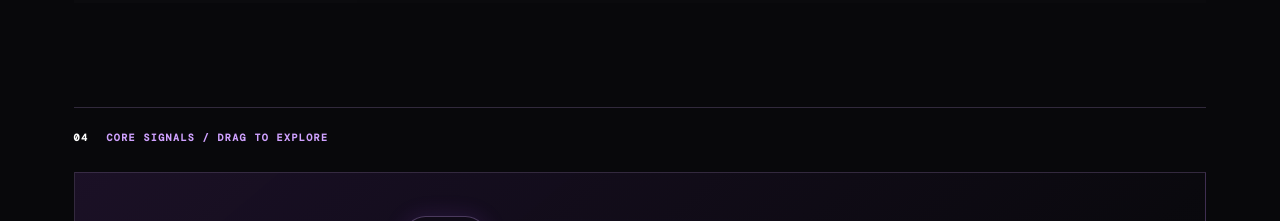
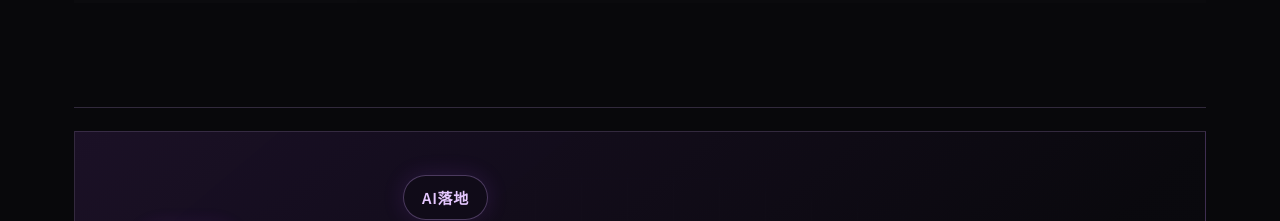
Before and after one commit to Unwikl6617/wangyin-portfolio, a React (Vite) app: page / in a window 1280 px wide. Shown: the part 5680-5901 px from the top of the page. Built offline with nearby package versions, Linux system fonts and the light colour scheme; a web font is replaced by a local one.

Commit message:
Remove skill convergence micro heading

```diff
--- a/src/main.jsx
+++ b/src/main.jsx
@@ -75,7 +75,6 @@ function SkillConvergence() {
     }, 760)
   }
   return <div className="skill-convergence" aria-label="能力关键词汇聚互动区域">
-    <div className="skill-convergence-intro"><span>04</span><p>CORE SIGNALS / DRAG TO EXPLORE</p></div>
     <div className="skill-field" onPointerMove={(event) => { const bounds = event.currentTarget.getBoundingClientRect(); event.currentTarget.style.setProperty('--grid-x', `${((event.clientX - bounds.left - bounds.width / 2) * .045).toFixed(1)}px`); event.currentTarget.style.setProperty('--grid-y', `${((event.clientY - bounds.top - bounds.height / 2) * .045).toFixed(1)}px`) }}><div className="skill-field-grid" aria-hidden="true" />
       {skillSignals.map((signal) => {
         const position = positions[signal.id]
--- a/src/style.css
+++ b/src/style.css
@@ -621,7 +621,7 @@ body { background: #08080b; }
 .skill-convergence-intro { display:flex; align-items:center; gap:18px; color:#cfa1ff; font:600 10px 'DM Mono',sans-serif; letter-spacing:.14em; }
 .skill-convergence-intro span { color:#fff; }
 .skill-convergence-intro p { margin:0; }
-.skill-field { position:relative; min-height:610px; margin-top:28px; overflow:hidden; isolation:isolate; border:1px solid rgba(213,171,255,.2); background:radial-gradient(circle at 50% 50%,rgba(144,63,221,.2),transparent 18%),linear-gradient(140deg,rgba(30,18,43,.86),rgba(10,9,14,.98) 62%); }
+.skill-field { position:relative; min-height:610px; margin-top:0; overflow:hidden; isolation:isolate; border:1px solid rgba(213,171,255,.2); background:radial-gradient(circle at 50% 50%,rgba(144,63,221,.2),transparent 18%),linear-gradient(140deg,rgba(30,18,43,.86),rgba(10,9,14,.98) 62%); }
 .skill-field::before { display:none; }
 .skill-field-grid { position:absolute; inset:0; opacity:.26; background-image:linear-gradient(rgba(218,176,255,.1) 1px,transparent 1px),linear-gradient(90deg,rgba(218,176,255,.1) 1px,transparent 1px); background-size:46px 46px; background-position:var(--grid-x, 0px) var(--grid-y, 0px); mask-image:radial-gradient(ellipse at center,#000,transparent 74%); transition:background-position .45s cubic-bezier(.16,1,.3,1); }
 .skill-core { position:absolute; z-index:3; left:50%; top:50%; width:170px; aspect-ratio:1; display:grid; place-items:center; transform:translate(-50%,-50%); border:1px solid rgba(237,211,255,.86); border-radius:50%; background:#110c19; box-shadow:0 0 0 12px rgba(203,145,255,.07),0 0 50px rgba(182,91,255,.42),inset 0 0 30px rgba(190,116,255,.28); overflow:visible; }
```
